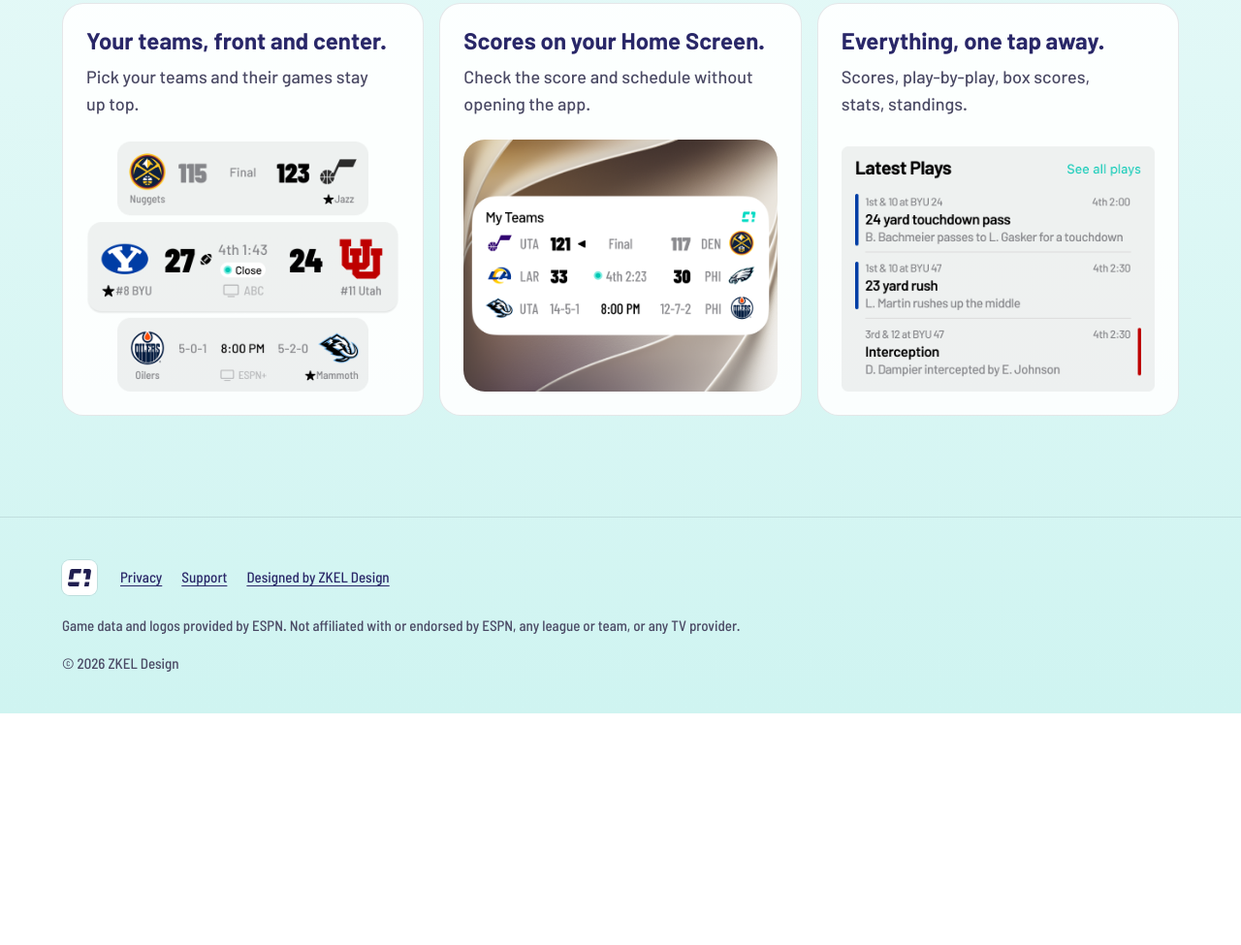
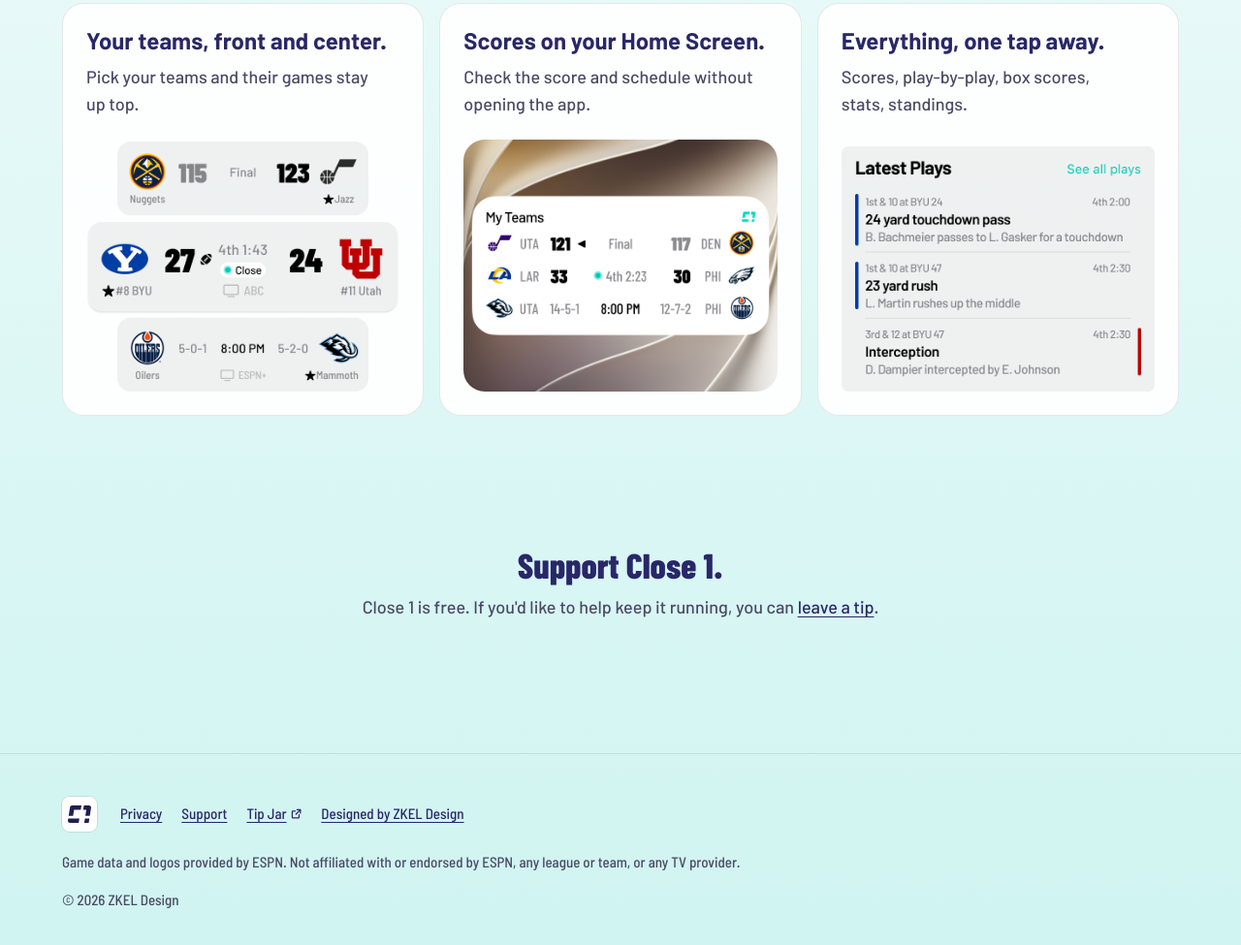
Before and after one commit to zkelley23/close1-site, a plain HTML site: page index.html in a window 1280 px wide. Shown: the part 1669-2644 px from the top of the page at 97% size. Before the commit the page ends 2405 px from the top, so only its background shows below. Drawn offline with Linux system fonts and the light colour scheme.

Commit message:
Add Tip Jar link, home page tip section, and FAQ and privacy updates
Link to the Buy Me a Coffee tip jar from the nav and footer on every page
(opens in a new tab), add a quiet Support Close 1 band at the bottom of the
home page, add tip FAQs to Support, add a Tips section to the Privacy Policy,
and update the README.

Co-Authored-By: Claude Sonnet 5.5 <noreply@anthropic.com>

```diff
--- a/index.html
+++ b/index.html
@@ -47,6 +47,7 @@
         <ul>
           <li><a href="/support/">Support</a></li>
           <li><a href="/privacy/">Privacy</a></li>
+          <li><a href="https://buymeacoffee.com/zkedesign" target="_blank" rel="noopener noreferrer">Tip Jar<svg class="ext-icon" aria-hidden="true" focusable="false" viewBox="0 0 16 16" width="12" height="12" fill="none" stroke="currentColor" stroke-width="1.75" stroke-linecap="round" stroke-linejoin="round"><path d="M9 2h5v5M14 2L7.5 8.5M12 9.5V13a1 1 0 0 1-1 1H3a1 1 0 0 1-1-1V5a1 1 0 0 1 1-1h3.5"/></svg><span class="visually-hidden"> (opens in a new tab)</span></a></li>
         </ul>
       </nav>
     </div>
@@ -153,7 +154,14 @@
       </div>
     </section>
 
-    <!-- TODO(close1): add tip line when TIP_URL is available -->
+    <section class="section">
+      <div class="container">
+        <div class="band band--tip">
+          <h2>Support Close 1.</h2>
+          <p>Close 1 is free. If you'd like to help keep it running, you can <a href="https://buymeacoffee.com/zkedesign" target="_blank" rel="noopener noreferrer">leave a tip<span class="visually-hidden"> (opens in a new tab)</span></a>.</p>
+        </div>
+      </div>
+    </section>
   </main>
 
   <footer class="site-footer">
@@ -166,6 +174,7 @@
         <ul class="footer-links">
           <li><a href="/privacy/">Privacy</a></li>
           <li><a href="/support/">Support</a></li>
+          <li><a href="https://buymeacoffee.com/zkedesign" target="_blank" rel="noopener noreferrer">Tip Jar<svg class="ext-icon" aria-hidden="true" focusable="false" viewBox="0 0 16 16" width="12" height="12" fill="none" stroke="currentColor" stroke-width="1.75" stroke-linecap="round" stroke-linejoin="round"><path d="M9 2h5v5M14 2L7.5 8.5M12 9.5V13a1 1 0 0 1-1 1H3a1 1 0 0 1-1-1V5a1 1 0 0 1 1-1h3.5"/></svg><span class="visually-hidden"> (opens in a new tab)</span></a></li>
           <li><a href="https://zkeldesign.com">Designed by ZKEL Design</a></li>
         </ul>
       </div>
--- a/styles.css
+++ b/styles.css
@@ -268,6 +268,18 @@ a:hover {
   border-radius: 999px;
 }
 
+/* "Opens in a new tab" arrow on external links. */
+.ext-icon {
+  /* The global svg rule makes svgs display:block, which pushed this icon onto
+     its own line in running text. */
+  display: inline-block;
+  flex: none;
+  width: 0.75em;
+  height: 0.75em;
+  margin-left: 0.3em;
+  vertical-align: baseline;
+}
+
 .site-nav a:hover {
   background: var(--surface);
   box-shadow: inset 0 0 0 1px var(--outline);
@@ -499,10 +511,13 @@ a:hover {
   padding-top: 0.75rem;
 }
 
-/* Tip line (home page only) */
-.tip {
-  color: var(--text-secondary);
-  text-align: center;
+/* Tip jar band (home page only): same layout as the no-ads band, quieter heading. */
+.band--tip h2 {
+  font-size: var(--step-2);
+}
+
+.band--tip a {
+  white-space: nowrap;
 }
 
 /* ---------- Content pages (support, privacy, 404) ---------- */
```
Also changed, not shown: 404.html (+2 -0 lines), privacy/index.html (+6 -1 lines), support/index.html (+11 -1 lines), 1 other file.
